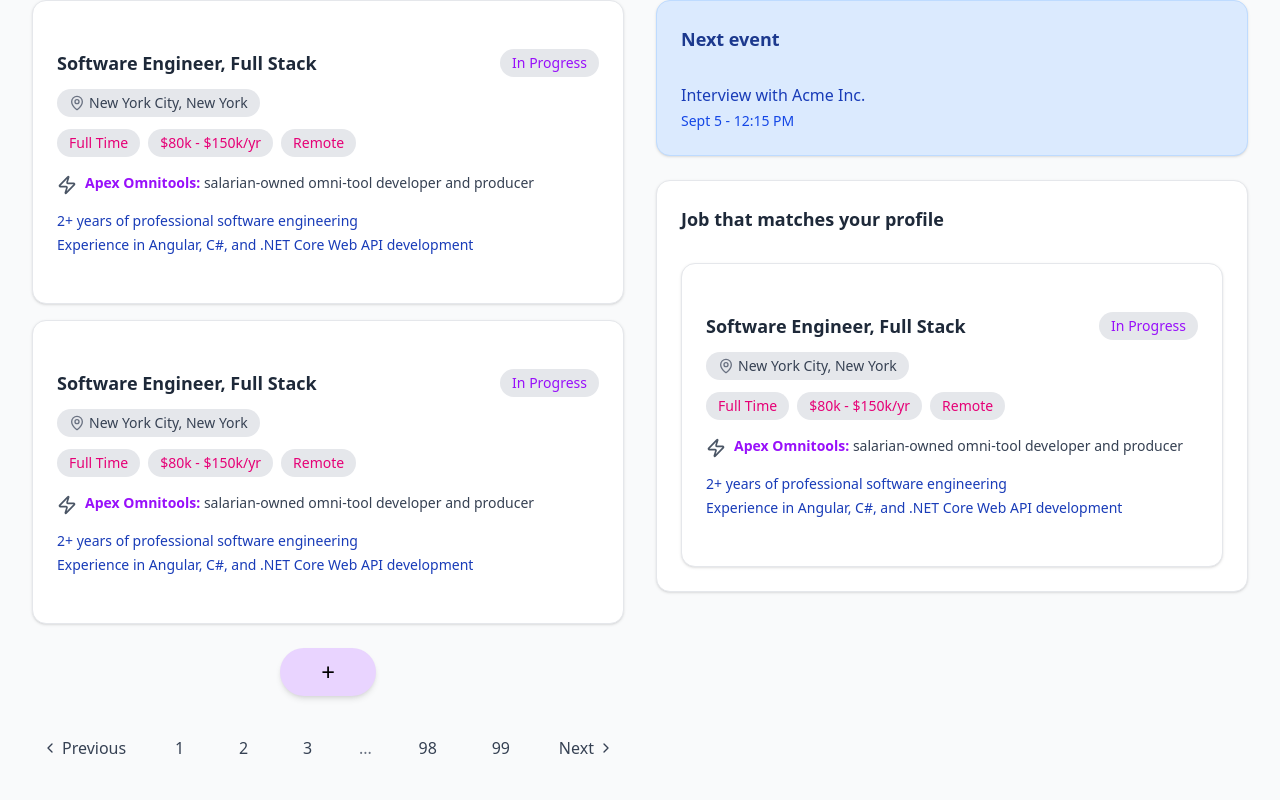
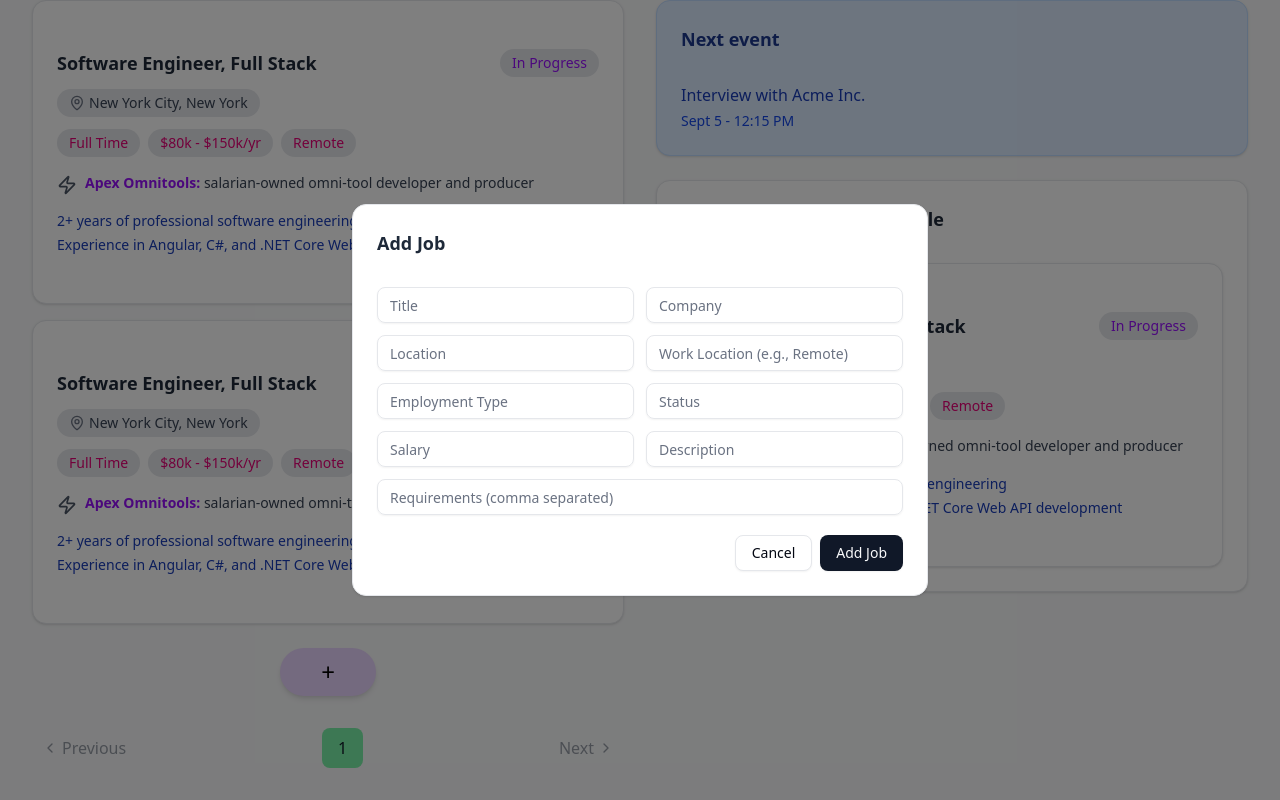
Before and after one commit to nelumbus-cloud/CSCI6180SD-D, a React (Vite) app in the folder frontend/: page / in a window 1280 px wide. Both pictures are taken after typing "Sample" into the empty fields and a click on the button "Add job card". Shown: the part 225-1025 px from the top of the page. Built offline with nearby package versions, Linux system fonts and the light colour scheme.

Commit message:
Update App.jsx
the pagination and add job button should work now

```diff
--- a/frontend/src/App.jsx
+++ b/frontend/src/App.jsx
@@ -1,4 +1,5 @@
 import { Briefcase, User, Search } from 'lucide-react';
+import { useState } from 'react'; // state hook
 import { Button } from '@/components/ui/button';
 import { Card, CardContent, CardHeader, CardTitle } from '@/components/ui/card';
 import { Input } from '@/components/ui/input';
@@ -7,6 +8,99 @@ import { JobCard } from '@/components/JobCard';
 import { ChevronLeft, ChevronRight } from 'lucide-react'; //for pagination arrows
 
 export default function DashboardLayout() {
+  //list of jobs -- 2 hardcoded
+  const [jobs, setJobs] = useState([
+    {
+      title: "Software Engineer, Full Stack",
+      location: "New York City, New York",
+      status: "In Progress",
+      type: "Full Time",
+      salary: "$80k - $150k/yr",
+      work_location: "Remote",
+      company: "Apex Omnitools",
+      description: "salarian-owned omni-tool developer and producer",
+      requirements: [
+        "2+ years of professional software engineering",
+        "Experience in Angular, C#, and .NET Core Web API development"
+      ]
+    },
+    {
+      title: "Software Engineer, Full Stack",
+      location: "New York City, New York",
+      status: "In Progress",
+      type: "Full Time",
+      salary: "$80k - $150k/yr",
+      work_location: "Remote",
+      company: "Apex Omnitools",
+      description: "salarian-owned omni-tool developer and producer",
+      requirements: [
+        "2+ years of professional software engineering",
+        "Experience in Angular, C#, and .NET Core Web API development"
+      ]
+    }
+  ]);
+
+  const pageSize = 10; // 10 jobs per page
+  const [currentPage, setCurrentPage] = useState(1);
+  const [showAddModal, setShowAddModal] = useState(false); //modal for adding new jobs
+  const [newJob, setNewJob] = useState({
+    title: "",
+    location: "",
+    status: "",
+    type: "",
+    salary: "",
+    work_location: "",
+    company: "",
+    description: "",
+    requirementsText: ""
+  });
+
+  const totalPages = Math.max(1, Math.ceil(jobs.length / pageSize)); //at least one page
+  const startIndex = (currentPage - 1) * pageSize;
+  const paginatedJobs = jobs.slice(startIndex, startIndex + pageSize);
+
+  function handleAddJobSubmit(e) {
+    e.preventDefault();
+
+    //convert requirementsText to an array
+    const requirements = newJob.requirementsText
+      .split(',')
+      .map(s => s.trim())
+      .filter(Boolean);
+    const jobToAdd = {
+      title: newJob.title,
+      location: newJob.location,
+      status: newJob.status,
+      type: newJob.type,
+      salary: newJob.salary,
+      work_location: newJob.work_location,
+      company: newJob.company,
+      description: newJob.description,
+      requirements
+    };
+    setJobs(prev => {
+      const next = [...prev, jobToAdd];
+      // jump to last page where the new card will appear
+      const nextTotalPages = Math.max(1, Math.ceil(next.length / pageSize));
+      setCurrentPage(nextTotalPages);
+      return next;
+    });
+
+    //closing modal and resetting the form
+    setShowAddModal(false);
+    setNewJob({
+      title: "",
+      location: "",
+      status: "",
+      type: "",
+      salary: "",
+      work_location: "",
+      company: "",
+      description: "",
+      requirementsText: ""
+    });
+  }
+
   return (
     <div className="bg-gray-50 min-h-screen">
       <div className="container mx-auto p-4 sm:p-6 lg:p-8">
@@ -60,36 +154,26 @@ export default function DashboardLayout() {
                 </div>
                 {/* JobCard column */}
                 <div className="space-y-4">
-                    <JobCard
-                      title="Software Engineer, Full Stack"
-                      location="New York City, New York"
-                      status="In Progress"
-                      type="Full Time"
-                      salary="$80k - $150k/yr"
-                      work_location="Remote"
-                      company="Apex Omnitools"
-                      description="salarian-owned omni-tool developer and producer"
-                      requirements={[
-                        "2+ years of professional software engineering",
-                        "Experience in Angular, C#, and .NET Core Web API development"
-                      ]}
+                    {paginatedJobs.map((job, idx) => (
+                      <JobCard
+                        key={`${job.title}-${idx}`}
+                        title={job.title}
+                        location={job.location}
+                        status={job.status}
+                        type={job.type}
+                        salary={job.salary}
+                        work_location={job.work_location}
+                        company={job.company}
+                        description={job.description}
+                        requirements={job.requirements}
+                      />
+                    ))}
+                    <AddJobCardButton onClick={() => setShowAddModal(true)} />
+                    <Pagination
+                      currentPage={currentPage}
+                      totalPages={totalPages}
+                      onPageChange={setCurrentPage}
                     />
-                    <JobCard
-                      title="Software Engineer, Full Stack"
-                      location="New York City, New York"
-                      status="In Progress"
-                      type="Full Time"
-                      salary="$80k - $150k/yr"
-                      work_location="Remote"
-                      company="Apex Omnitools"
-                      description="salarian-owned omni-tool developer and producer"
-                      requirements={[
-                        "2+ years of professional software engineering",
-                        "Experience in Angular, C#, and .NET Core Web API development"
-                      ]}
-                    />
-                    <AddJobCardButton />
-                    <Pagination />
                   </div>
 
                   {/* Sidebar */}
@@ -131,6 +215,40 @@ export default function DashboardLayout() {
                 </div>
               </TabsContent>
 
+              {showAddModal && (
+                <div className="fixed inset-0 z-50 flex items-center justify-center">
+                  <div className="absolute inset-0 bg-black/50" onClick={() => setShowAddModal(false)} />
+                  <div className="relative z-10 w-full max-w-xl mx-4">
+                    <Card>
+                      <CardHeader>
+                        <CardTitle className="text-lg font-semibold text-gray-800">Add Job</CardTitle>
+                      </CardHeader>
+                      <CardContent>
+                        <form className="space-y-3" onSubmit={handleAddJobSubmit}>
+                          <div className="grid grid-cols-1 sm:grid-cols-2 gap-3">
+                            <Input placeholder="Title" value={newJob.title} onChange={e => setNewJob(v => ({ ...v, title: e.target.value }))} />
+                            <Input placeholder="Company" value={newJob.company} onChange={e => setNewJob(v => ({ ...v, company: e.target.value }))} />
+                            <Input placeholder="Location" value={newJob.location} onChange={e => setNewJob(v => ({ ...v, location: e.target.value }))} />
+                            <Input placeholder="Work Location (e.g., Remote)" value={newJob.work_location} onChange={e => setNewJob(v => ({ ...v, work_location: e.target.value }))} />
+                            <Input placeholder="Employment Type" value={newJob.type} onChange={e => setNewJob(v => ({ ...v, type: e.target.value }))} />
+                            <Input placeholder="Status" value={newJob.status} onChange={e => setNewJob(v => ({ ...v, status: e.target.value }))} />
+                            <Input placeholder="Salary" value={newJob.salary} onChange={e => setNewJob(v => ({ ...v, salary: e.target.value }))} />
+                            <Input placeholder="Description" value={newJob.description} onChange={e => setNewJob(v => ({ ...v, description: e.target.value }))} />
+                            <div className="sm:col-span-2">
+                              <Input placeholder="Requirements (comma separated)" value={newJob.requirementsText} onChange={e => setNewJob(v => ({ ...v, requirementsText: e.target.value }))} />
+                            </div>
+                          </div>
+                          <div className="flex justify-end gap-2 pt-2">
+                            <Button type="button" variant="outline" onClick={() => setShowAddModal(false)}>Cancel</Button>
+                            <Button type="submit">Add Job</Button>
+                          </div>
+                        </form>
+                      </CardContent>
+                    </Card>
+                  </div>
+                </div>
+              )}
+
               <TabsContent value="resume-studio">
                 <div className="bg-white p-6 rounded-lg border border-gray-200">
                   <h2 className="text-xl font-semibold">Resume Studio Content</h2>
@@ -157,10 +275,10 @@ export default function DashboardLayout() {
 }
 
 {/* function to add the AddJob button */}
-export function AddJobCardButton() {
+export function AddJobCardButton({ onClick }) {
   return (
     <div className="flex justify-center mt-6">
-      <button className="flex items-center justify-center w-24 h-12 rounded-full bg-purple-200 hover:bg-purple-300 transition shadow-md" aria-label="Add job card">
+      <button onClick={onClick} className="flex items-center justify-center w-24 h-12 rounded-full bg-purple-200 hover:bg-purple-300 transition shadow-md" aria-label="Add job card">
         <span className="text-black text-2xl">+</span>
       </button>
     </div>
@@ -168,25 +286,59 @@ export function AddJobCardButton() {
 }
 
 {/* function to add the pagination */}
-export function Pagination() {
+export function Pagination({ currentPage, totalPages, onPageChange }) {
+  const canPrev = currentPage > 1;
+  const canNext = currentPage < totalPages;
+
+  function renderPageButtons() {
+    const buttons = [];
+    const pushBtn = (page) => {
+      buttons.push(
+        <button
+          key={page}
+          onClick={() => onPageChange(page)}
+          className={`px-4 py-2 text-base rounded-md transition ${page === currentPage ? 'bg-green-300 text-gray-900' : 'text-gray-700 hover:bg-green-300'}`}
+          aria-current={page === currentPage ? 'page' : undefined}
+        >
+          {page}
+        </button>
+      );
+    };
+
+    if (totalPages <= 7) {
+      for (let p = 1; p <= totalPages; p++) pushBtn(p);
+      return buttons;
+    }
+
+    pushBtn(1);
+    if (currentPage > 3) buttons.push(<span key="l-ell" className="px-2 py-1 text-gray-500">...</span>);
+
+    const start = Math.max(2, currentPage - 1);
+    const end = Math.min(totalPages - 1, currentPage + 1);
+    for (let p = start; p <= end; p++) pushBtn(p);
+
+    if (currentPage < totalPages - 2) buttons.push(<span key="r-ell" className="px-2 py-1 text-gray-500">...</span>);
+    pushBtn(totalPages);
+    return buttons;
+  }
+
   return (
     <div className="w-full mt-8">
       <nav className="flex justify-between items-center w-full max-w-4xl mx-auto" aria-label="Pagination">
 
         {/* Previous button */}
-        <Button variant="outline-none" size="sm" className="flex items-center gap-1 text-base text-gray-700 hover:bg-green-300 transition"><ChevronLeft className="h-5 w-5" />Previous
+        <Button variant="outline-none" size="sm" disabled={!canPrev} onClick={() => canPrev && onPageChange(currentPage - 1)} className="flex items-center gap-1 text-base text-gray-700 hover:bg-green-300 transition disabled:opacity-50">
+          <ChevronLeft className="h-5 w-5" />Previous
         </Button>
 
         {/* Page numbers */}
-        <button className="px-4 py-2 text-base rounded-md text-gray-700 hover:bg-green-300 transition">1</button>
-        <button className="px-4 py-2 text-base rounded-md text-gray-700 hover:bg-green-300 transition">2</button>
-        <button className="px-4 py-2 text-base rounded-md text-gray-700 hover:bg-green-300 transition">3</button>
-        <span className="px-2 py-1 text-gray-500">...</span>
-        <button className="px-4 py-2 text-base rounded-md text-gray-700 hover:bg-green-300 transition">98</button>
-        <button className="px-4 py-2 text-base rounded-md text-gray-700 hover:bg-green-300 transition">99</button>
+        <div className="flex items-center gap-1">
+          {renderPageButtons()}
+        </div>
 
         {/* Next button */}
-        <Button variant="outline-none" size="sm" className="flex items-center gap-1 text-base text-gray-700 hover:bg-green-300 transition">Next<ChevronRight className="h-5 w-5" />
+        <Button variant="outline-none" size="sm" disabled={!canNext} onClick={() => canNext && onPageChange(currentPage + 1)} className="flex items-center gap-1 text-base text-gray-700 hover:bg-green-300 transition disabled:opacity-50">
+          Next<ChevronRight className="h-5 w-5" />
         </Button>
       </nav>
     </div>
```
